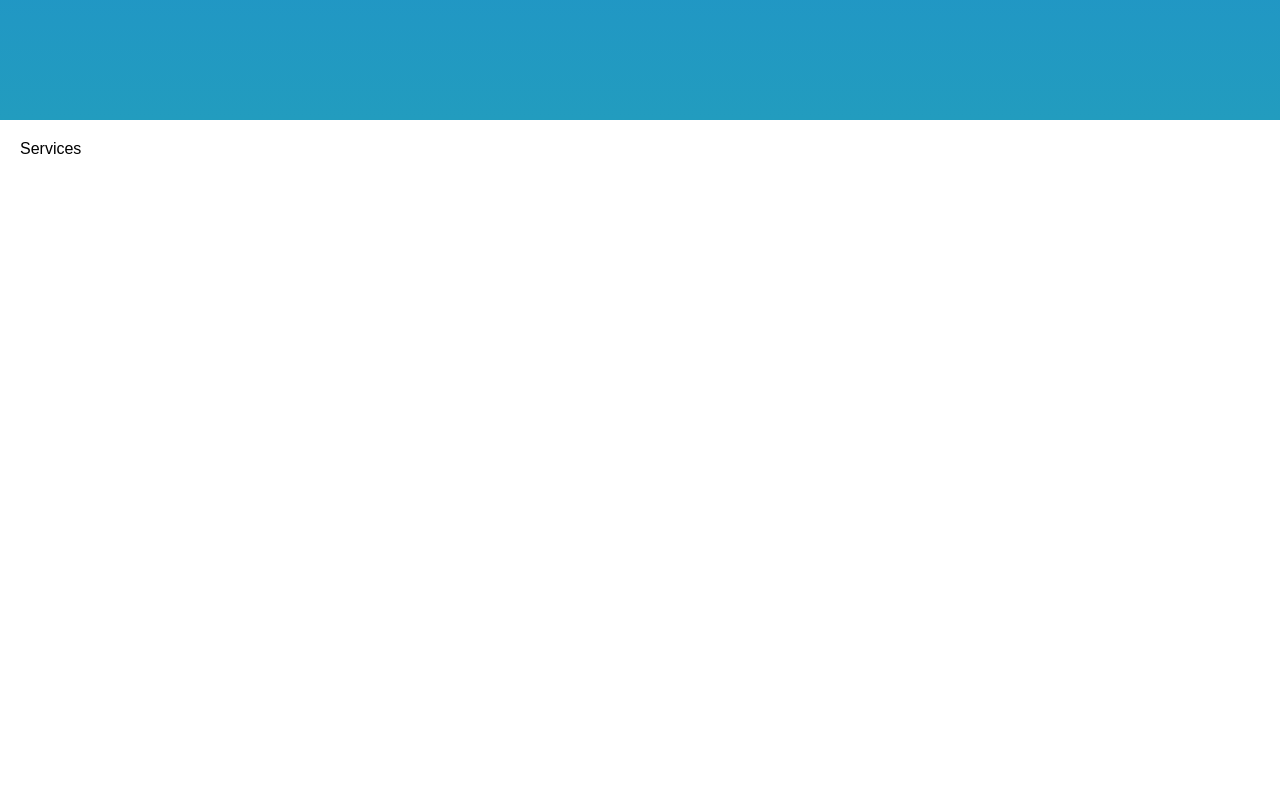
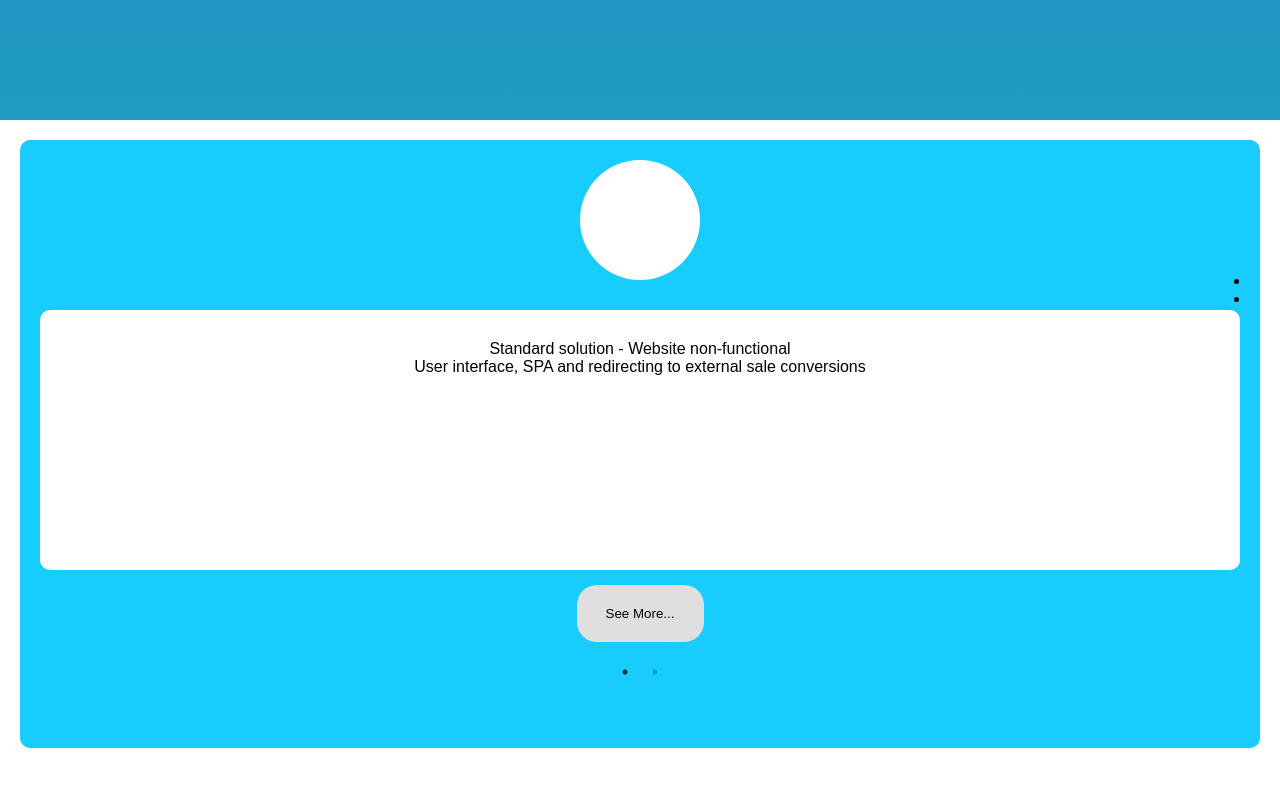
Before and after one commit to EoBryanDev/my-portfolio, a React (Create React App) app: page / in a window 1280 px wide. Shown: the part 2420-3220 px from the top of the page. Built offline with nearby package versions, Linux system fonts and the light colour scheme.

Commit message:
Services Scratching

```diff
--- a/src/components/GoToTop/index.jsx
+++ b/src/components/GoToTop/index.jsx
@@ -1,6 +1,4 @@
 /* eslint-disable react/jsx-no-useless-fragment */
-/* eslint-disable jsx-a11y/click-events-have-key-events */
-/* eslint-disable jsx-a11y/no-static-element-interactions */
 import React, { useEffect, useState } from 'react';
 import { MdNorth } from 'react-icons/md';
 
--- /dev/null
+++ b/src/components/Services---/index.jsx
@@ -0,0 +1,42 @@
+/* eslint-disable react/jsx-props-no-spreading */
+/* eslint-disable react/self-closing-comp */
+import React from 'react';
+
+import Slider from 'react-slick';
+import * as Styled from './styles';
+
+import 'slick-carousel/slick/slick.css';
+import 'slick-carousel/slick/slick-theme.css';
+import { ButtonShape } from '../Button';
+
+const settings = {
+  dots: true,
+  infinite: true,
+  speed: 500,
+  slidesToShow: 1,
+  slidesToScroll: 1,
+  arrows: false,
+};
+
+export const Services = () => (
+  <Styled.BackgroundSlider>
+    <Slider {...settings}>
+      <div>
+        <Styled.ServiceImg>
+        </Styled.ServiceImg>
+        <Styled.BackgroundServices>
+          <li>Standard solution - Website non-functional</li>
+          <li>User interface, SPA and redirecting to external sale conversions</li>
+        </Styled.BackgroundServices>
+        <ButtonShape>See More...</ButtonShape>
+      </div>
+      <div>
+        <h3>Logotipo</h3>
+        <ul>
+          <li>Standard solution - Website non-functional</li>
+          <li>User interface, SPA and redirecting to external sale conversions</li>
+        </ul>
+      </div>
+    </Slider>
+  </Styled.BackgroundSlider>
+);
--- /dev/null
+++ b/src/components/Services---/styles.js
@@ -0,0 +1,58 @@
+import styled, { css } from 'styled-components';
+
+export const BackgroundSlider = styled.section`
+  ${({ theme }) => css`
+    height: 80%;
+    background-color: ${theme.colors.secondaryColor};
+    border-radius: 10px;
+    text-align: center;
+    padding: 10px;
+  `}
+  p{
+    margin: 10px 0;
+    text-align: justify;
+  }
+  h3, h2{
+    color: ${({ theme }) => theme.colors.secondaryColor};
+    letter-spacing: ${({ theme }) => theme.letterSpacings.thin};
+    margin: 50px 0;
+  }
+`;
+
+export const ServiceImg = styled.div`
+  ${({ theme }) => css`
+  margin:0 auto;
+  display: flex;
+  align-items:center;
+  justify-content:center;
+  height: 120px;
+  width: 120px;
+  background-color: ${theme.colors.whiteColor};
+  border-radius:50%;
+  margin-top: 10px;
+  margin-bottom: 30px;
+  padding: 30px 0;
+
+
+  `}
+
+  img{
+    width: 100%;
+  }
+
+`;
+
+export const BackgroundServices = styled.ul`
+  ${({ theme }) => css`
+    background-color: ${theme.colors.whiteColor};
+    height: 260px;
+    margin: 0 10px;
+    padding: 30px 0px;
+    border-radius: 10px;
+
+    & li{
+      list-style: none;
+    }
+  `}
+
+`;
--- a/src/templates/App/index.jsx
+++ b/src/templates/App/index.jsx
@@ -7,6 +7,7 @@ import { Introducing } from '../../components/Introducing';
 import { Menu } from '../../components/Menu';
 import { Navbar } from '../../components/Navbar';
 import { Sections } from '../../components/Sections';
+import { Services } from '../../components/Services---';
 import { Skills } from '../../components/Skills';
 
 function Home() {
@@ -26,7 +27,7 @@ function Home() {
         <Skills />
       </Sections>
       <Sections background={false} id="section4">
-        Services
+        <Services />
       </Sections>
       <Sections background id="section5">
         PortFolio
```
